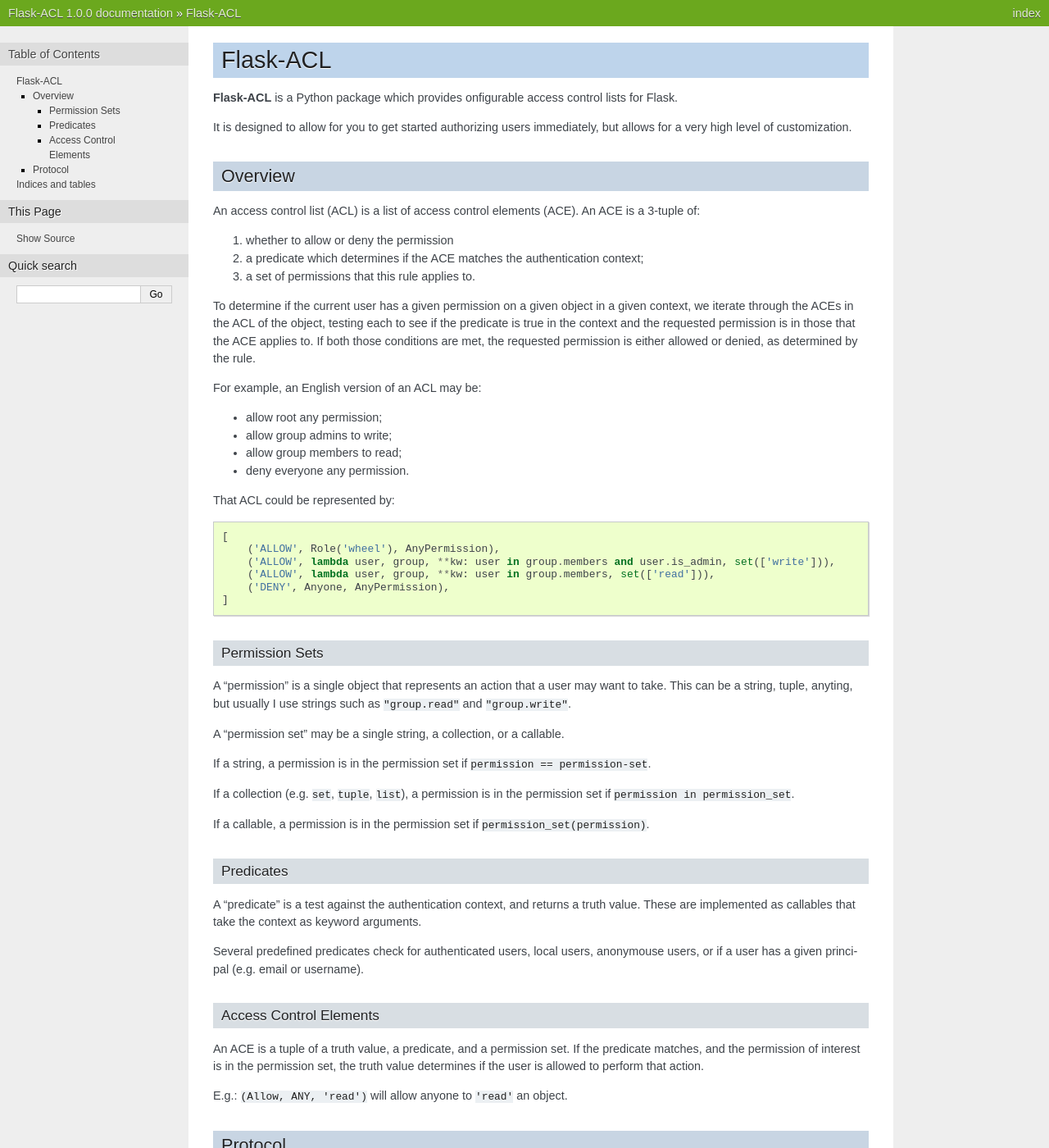
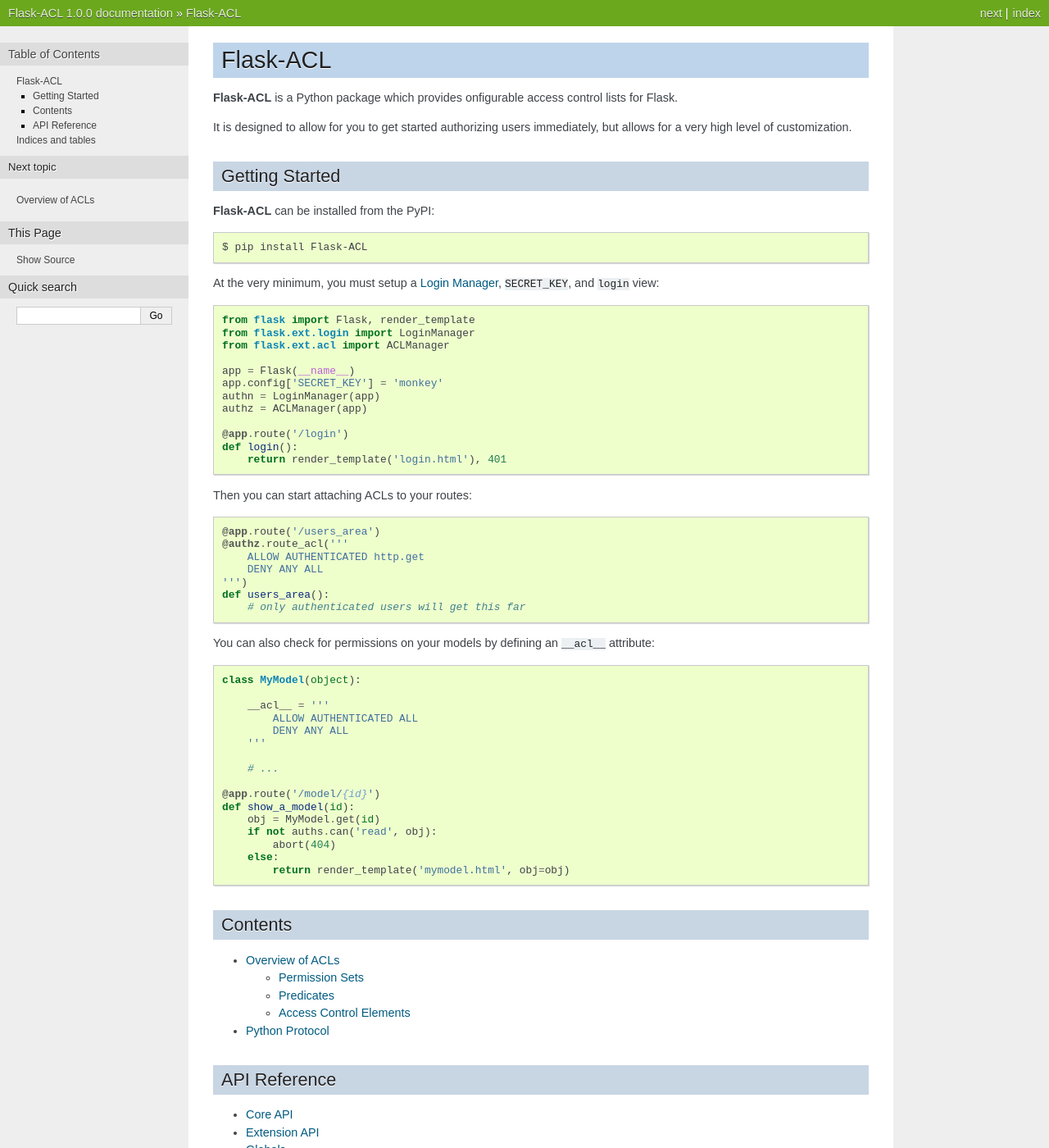
Before and after one commit to mikeboers/Flask-ACL, a Sphinx documentation site: the page built from docs/index.rst, in a window 1280 px wide and 1400 px high. Shown: the whole window at 82% size. Built offline with Sphinx 7.4.7, drawn with Linux system fonts in a browser that asks for light colours; some of the changed text lies outside the part shown.

```diff
--- a/TODO.txt
+++ b/TODO.txt
@@ -7,6 +7,11 @@
 
 - tests
 - write some examples
+
+- AuthxManager.route_acl could be enforced via a central view checker,
+  not by a wrapper, but this could be bypassed by other before_request handlers.
+  The current method can already be bypassed... I guess it is up to the user to
+  deal with those bypasses.
 
 - ACE parsing should be able to pick up arguments to predicates:
     "ALLOW ROLE('something') ANY" or
--- /dev/null
+++ b/docs/api/core.rst
@@ -0,0 +1,5 @@
+Core API
+========
+
+.. automodule:: flask_acl.core
+    :members:
--- /dev/null
+++ b/docs/api/extension.rst
@@ -0,0 +1,5 @@
+Extension API
+=============
+
+.. automodule:: flask_acl.extension
+    :members:
--- /dev/null
+++ b/docs/api/globals.rst
@@ -0,0 +1,5 @@
+Globals
+=======
+
+.. automodule:: flask_acl.globals
+    :members:
--- /dev/null
+++ b/docs/api/permission.rst
@@ -0,0 +1,5 @@
+Permission API
+==============
+
+.. automodule:: flask_acl.permission
+    :members:
--- /dev/null
+++ b/docs/api/predicate.rst
@@ -0,0 +1,5 @@
+Predicate API
+=============
+
+.. automodule:: flask_acl.predicate
+    :members:
--- /dev/null
+++ b/docs/api/state.rst
@@ -0,0 +1,5 @@
+State API
+=========
+
+.. automodule:: flask_acl.state
+    :members:
--- a/docs/index.rst
+++ b/docs/index.rst
@@ -6,93 +6,85 @@ Flask-ACL
 It is designed to allow for you to get started authorizing users immediately, but allows for a very high level of customization.
 
 
-Overview
+Getting Started
+---------------
+
+**Flask-ACL** can be installed from the PyPI::
+
+    $ pip install Flask-ACL
+
+
+At the very minimum, you must setup a `Login Manager <https://flask-login.readthedocs.org/en/latest/>`_, ``SECRET_KEY``, and ``login`` view::
+
+    from flask import Flask, render_template
+    from flask.ext.login import LoginManager
+    from flask.ext.acl import ACLManager
+
+    app = Flask(__name__)
+    app.config['SECRET_KEY'] = 'monkey'
+    authn = LoginManager(app)
+    authz = ACLManager(app)
+
+    @app.route('/login')
+    def login():
+        return render_template('login.html'), 401
+
+
+Then you can start attaching ACLs to your routes:
+
+.. code-block:: python
+
+    @app.route('/users_area')
+    @authz.route_acl('''
+        ALLOW AUTHENTICATED http.get
+        DENY ANY ALL
+    ''')
+    def users_area():
+        # only authenticated users will get this far
+
+
+You can also check for permissions on your models by defining an ``__acl__`` attribute::
+
+    class MyModel(object):
+
+        __acl__ = '''
+            ALLOW AUTHENTICATED ALL
+            DENY ANY ALL
+        '''
+
+        # ...
+
+    @app.route('/model/{id}')
+    def show_a_model(id):
+        obj = MyModel.get(id)
+        if not auths.can('read', obj):
+            abort(404)
+        else:
+            return render_template('mymodel.html', obj=obj)
+
+
+Contents
 --------
 
-An access control list (ACL) is a list of access control elements (ACE). An ACE is a 3-tuple of:
+.. toctree::
+    :maxdepth: 2
 
-1. whether to allow or deny the permission
-2. a predicate which determines if the ACE matches the authentication context;
-3. a set of permissions that this rule applies to.
-
-To determine if the current user has a given permission on a given object in a given context, we iterate through the ACEs in the ACL of the object, testing each to see if the predicate is true in the context and the requested permission is in those that the ACE applies to. If both those conditions are met, the requested permission is either allowed or denied, as determined by the rule.
-
-For example, an English version of an ACL may be:
-
-- allow root any permission;
-- allow group admins to write;
-- allow group members to read;
-- deny everyone any permission.
-
-That ACL could be represented by::
-
-    [
-        ('ALLOW', Role('wheel'), AnyPermission),
-        ('ALLOW', lambda user, group, **kw: user in group.members and user.is_admin, set(['write'])),
-        ('ALLOW', lambda user, group, **kw: user in group.members, set(['read'])),
-        ('DENY', Anyone, AnyPermission),
-    ]
+    abstract
+    protocol
 
 
-Permission Sets
-^^^^^^^^^^^^^^^
+API Reference
+-------------
 
-A "permission" is a single object that represents an action that a user may want to take. This can be a string, tuple, anyting, but usually I use strings such as ``"group.read"`` and ``"group.write"``.
+.. toctree::
+    :maxdepth: 2
 
-A "permission set" may be a single string, a collection, or a callable.
-
-If a string, a permission is in the permission set if ``permission == permission-set``.
-
-If a collection (e.g. ``set``, ``tuple``, ``list``), a permission is in the permission set if ``permission in permission_set``.
-
-If a callable, a permission is in the permission set if ``permission_set(permission)``.
-
-
-Predicates
-^^^^^^^^^^
-
-A "predicate" is a test against the authentication context, and returns a truth value. These are implemented as callables that take the context as keyword arguments.
-
-Several predefined predicates check for authenticated users, local users, anonymouse users, or if a user has a given principal (e.g. email or username).
-
-
-Access Control Elements
-^^^^^^^^^^^^^^^^^^^^^^^
-
-An ACE is a tuple of a truth value, a predicate, and a permission set. If the predicate matches, and the permission of interest is in the permission set, the truth value determines if the user is allowed to perform that action.
-
-E.g.: ``(Allow, ANY, 'read')`` will allow anyone to ``'read'`` an object.
-
-
-Protocol
---------
-
-Define ACLs on objects via an ``__acl__`` attribute. This value MUST be either a string, an interator of ACE strings, or an iterator of ACE tuples. If you provide ACE tuples permission set will not be interpreted any further, and will be used as-is.
-
-Inherit ACLs from base objects via a iterable ``__acl_bases__`` attribute, which is a sequence of other objects to look for an ``__acl__`` on.
-
-ACEs from the combined ACL will be checked for a requested permission in a given context.
-
-If you wish to build your own ACL inheritance mechanism, you MUST be sure to parse ACL strings into an ACE iterator using ``flask.ext.acl.core.iter_aces(acl)``.
-
-::
-
-    obj.__acl__ = '''
-        Allow ANY read
-        Deny  ANY ANY
-    '''
-    check_permission('read', obj, **context)
-
-
-
-
-
-
-..
-    Contents:
-
-    .. toctree::
-       :maxdepth: 2
+    api/core
+    api/extension
+    api/globals
+    api/permission
+    api/predicate
+    api/state
 
 
 
--- /dev/null
+++ b/docs/protocol.rst
@@ -0,0 +1,18 @@
+Python Protocol
+===============
+
+Define ACLs on objects via an ``__acl__`` attribute. This value MUST be either a string, an interator of ACE strings, or an iterator of ACE tuples. If you provide ACE tuples permission set will not be interpreted any further, and will be used as-is.
+
+Inherit ACLs from base objects via a iterable ``__acl_bases__`` attribute, which is a sequence of other objects to look for an ``__acl__`` on.
+
+ACEs from the combined ACL will be checked for a requested permission in a given context.
+
+If you wish to build your own ACL inheritance mechanism, you MUST be sure to parse ACL strings into an ACE iterator using ``flask.ext.acl.core.iter_aces(acl)``.
+
+::
+
+    obj.__acl__ = '''
+        Allow ANY read
+        Deny  ANY ANY
+    '''
+    check_permission('read', obj, **context)
```
Also changed, not shown: docs/abstract.rst (added, +56 -0 lines), 5 other files.
